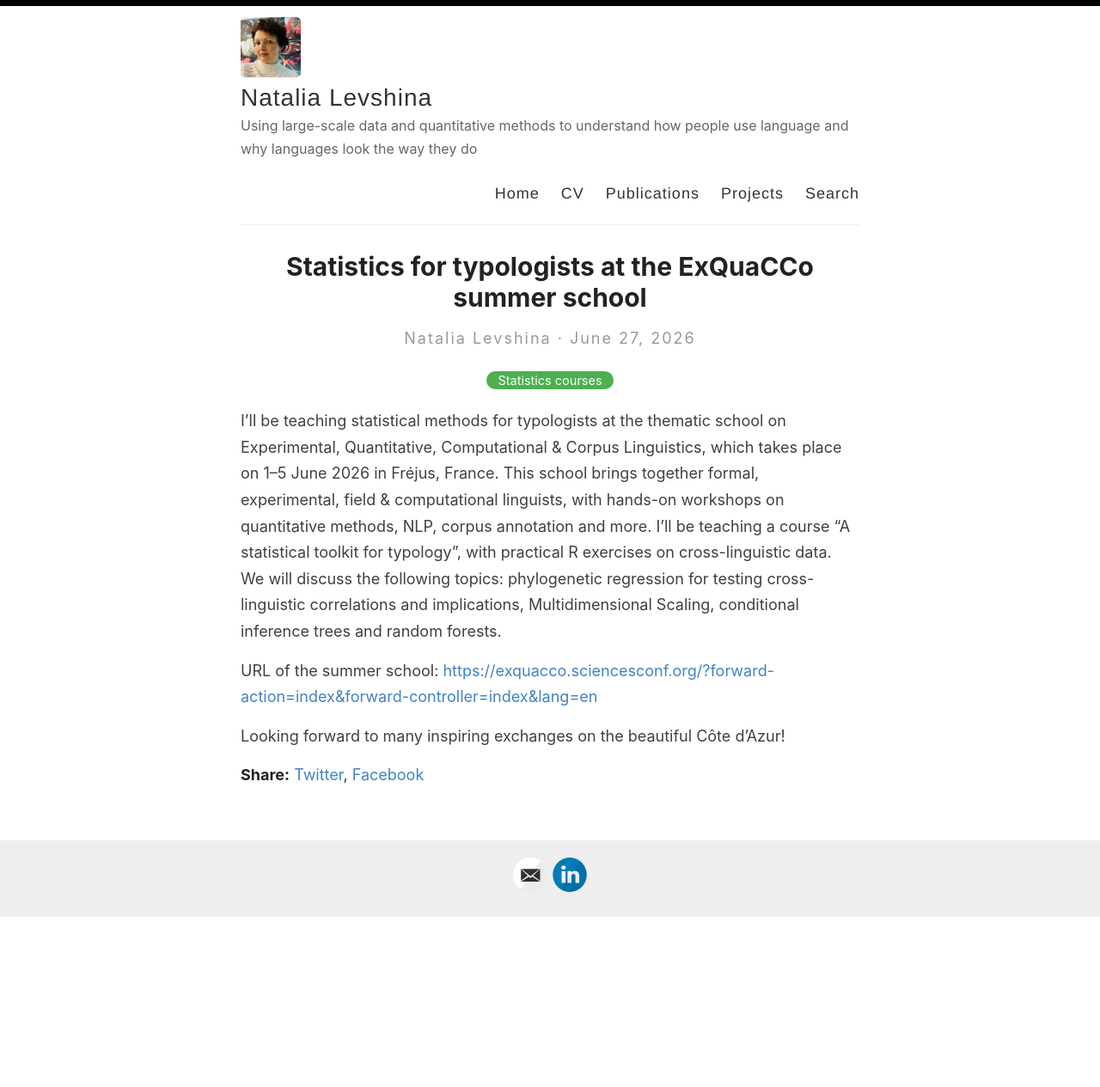
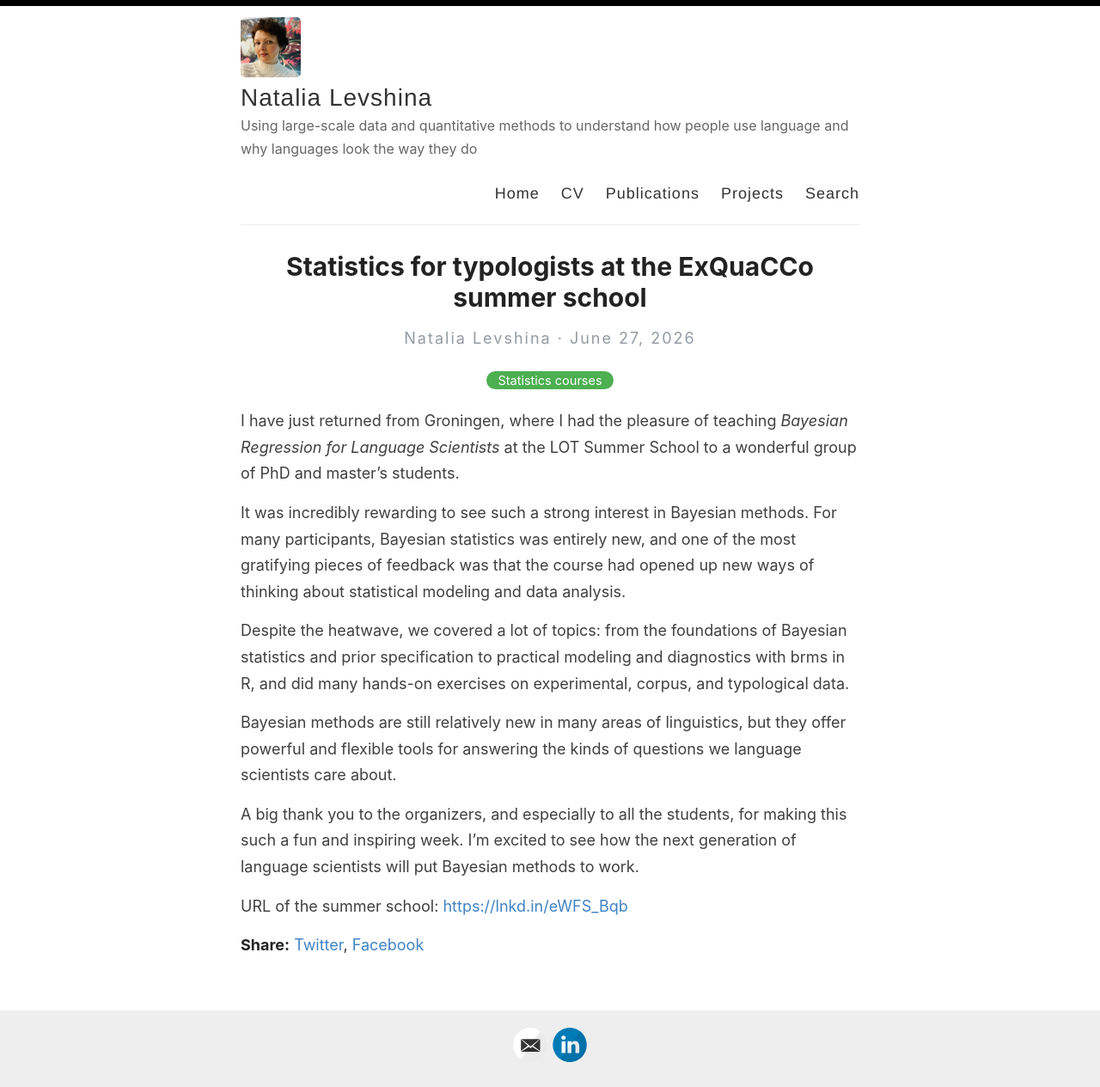
Before and after one commit to levshina/levshina.github.io, a Jekyll site: the page built from _posts/2026-06-27-LOT2026.md, in a window 1280 px wide. Shown: the whole page at 86% size. Built offline with Jekyll 4.4.1, drawn with Linux system fonts in a browser that asks for light colours; before the commit the page ends 1067 px from its top, so only the background shows below that.

Commit message:
Update 2026-06-27-LOT2026.md

```diff
--- a/_posts/2026-06-27-LOT2026.md
+++ b/_posts/2026-06-27-LOT2026.md
@@ -4,8 +4,14 @@ title:  Statistics for typologists at the ExQuaCCo summer school
 categories: [Statistics courses]
 ---
 
-I'll be teaching statistical methods for typologists at the thematic school on Experimental, Quantitative, Computational & Corpus Linguistics, which takes place on 1–5 June 2026 in Fréjus, France. This school brings together formal, experimental, field & computational linguists, with hands-on workshops on quantitative methods, NLP, corpus annotation and more. I’ll be teaching a course “A statistical toolkit for typology”, with practical R exercises on cross-linguistic data. We will discuss the following topics: phylogenetic regression for testing cross-linguistic correlations and implications, Multidimensional Scaling, conditional inference trees and random forests.
+I have just returned from Groningen, where I had the pleasure of teaching <i>Bayesian Regression for Language Scientists</i> at the LOT Summer School to a wonderful group of PhD and master's students.
 
-URL of the summer school: <https://exquacco.sciencesconf.org/?forward-action=index&forward-controller=index&lang=en>
+It was incredibly rewarding to see such a strong interest in Bayesian methods. For many participants, Bayesian statistics was entirely new, and one of the most gratifying pieces of feedback was that the course had opened up new ways of thinking about statistical modeling and data analysis.
 
-Looking forward to many inspiring exchanges on the beautiful Côte d'Azur!
+Despite the heatwave, we covered a lot of topics: from the foundations of Bayesian statistics and prior specification to practical modeling and diagnostics with brms in R, and did many hands-on exercises on experimental, corpus, and typological data.
+
+Bayesian methods are still relatively new in many areas of linguistics, but they offer powerful and flexible tools for answering the kinds of questions we language scientists care about.
+
+A big thank you to the organizers, and especially to all the students, for making this such a fun and inspiring week. I'm excited to see how the next generation of language scientists will put Bayesian methods to work.
+
+URL of the summer school: <https://lnkd.in/eWFS_Bqb>
```
